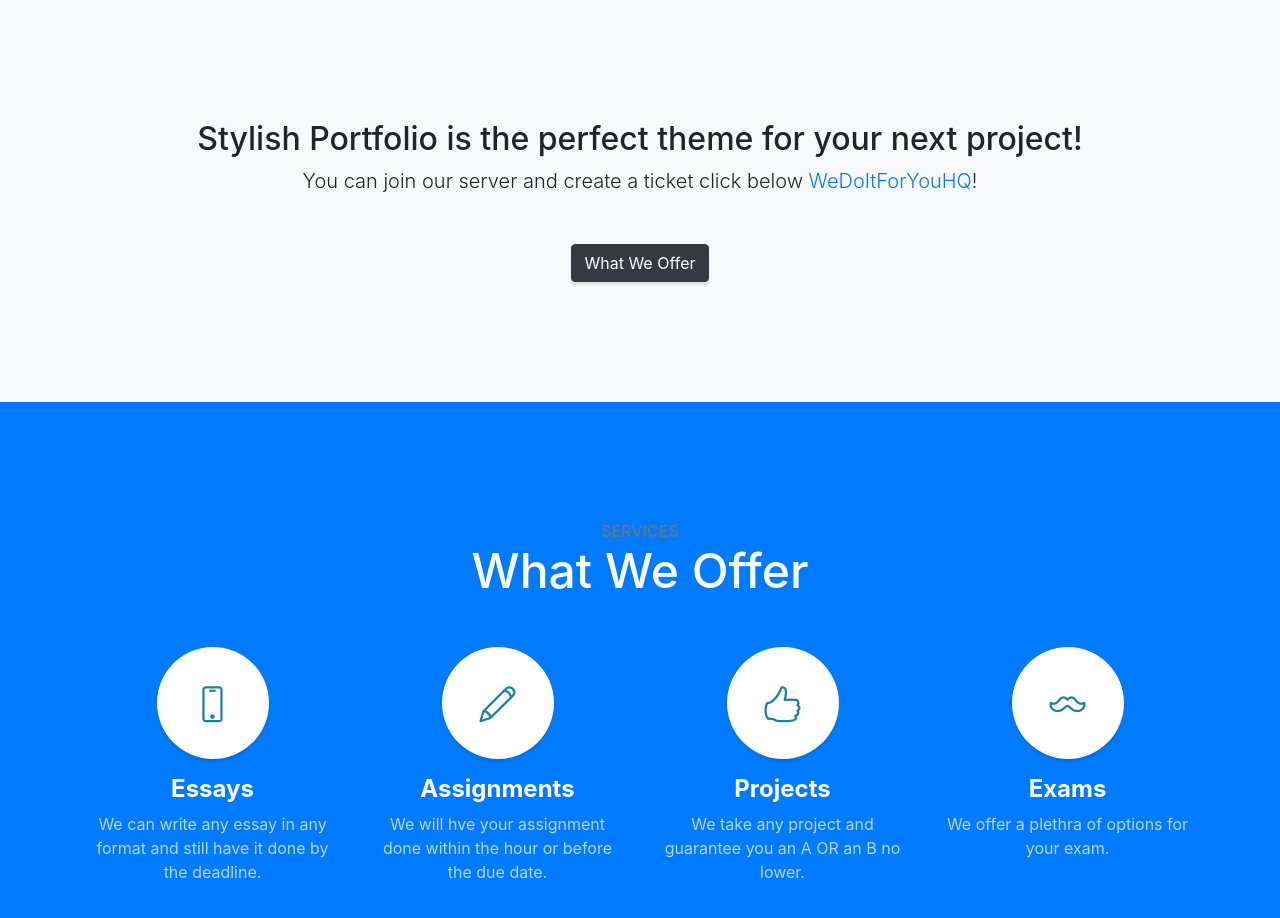
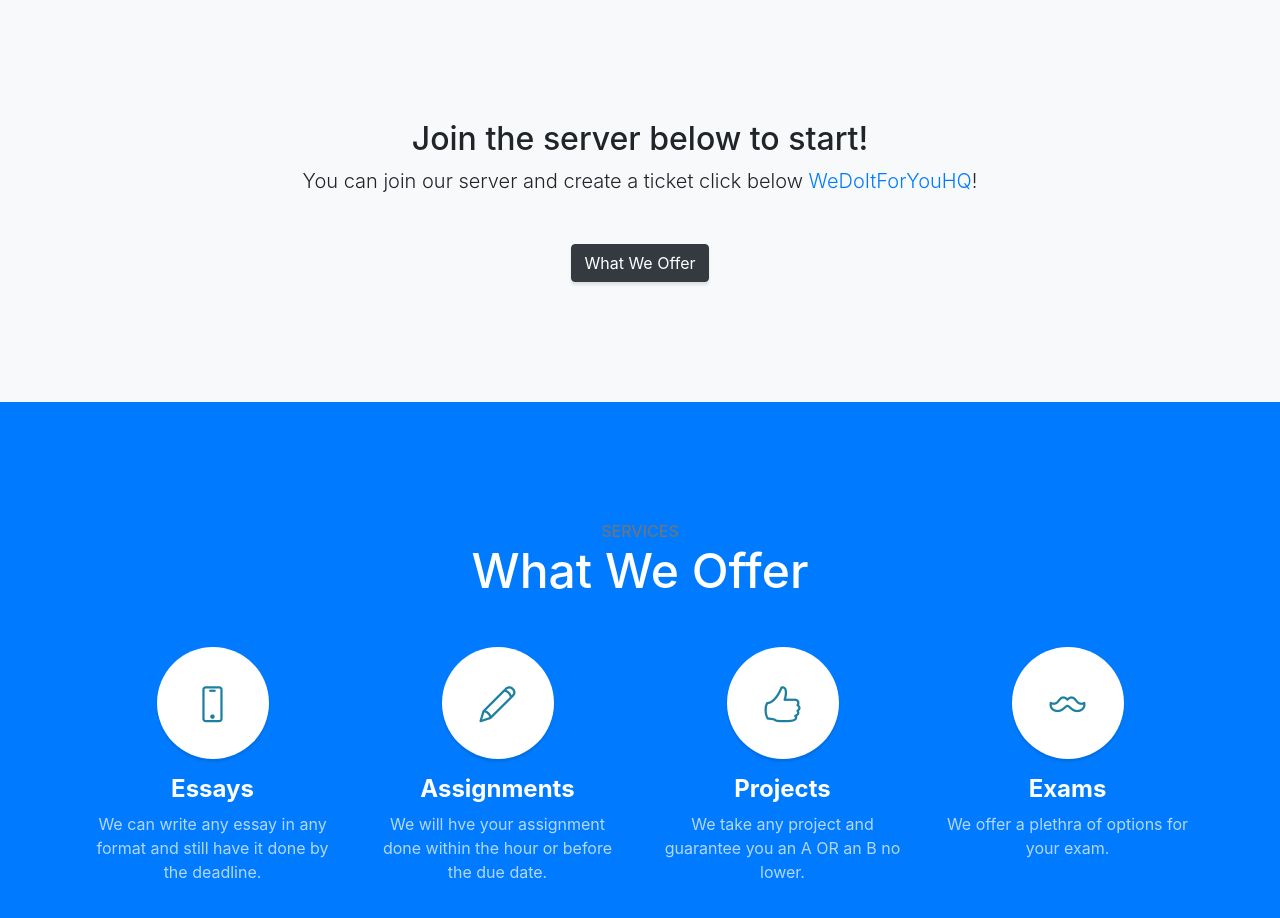
Before and after one commit to prunegfx/prunegfx.github.io, a website with bundled scripts: page index.html in a window 1280 px wide. Shown: the part 800-1718 px from the top of the page. Built offline with nearby package versions, Linux system fonts and the light colour scheme.

Commit message:
Second commit

```diff
--- a/index.html
+++ b/index.html
@@ -8,7 +8,7 @@
   <meta name="description" content="">
   <meta name="author" content="">
 
-  <title>Stylish Portfolio - Start Bootstrap Template</title>
+  <title>We Do It For you</title>
 
   <!-- Bootstrap Core CSS -->
   <link href="vendor/bootstrap/css/bootstrap.min.css" rel="stylesheet">
@@ -68,7 +68,7 @@
     <div class="container text-center">
       <div class="row">
         <div class="col-lg-10 mx-auto">
-          <h2>Stylish Portfolio is the perfect theme for your next project!</h2>
+          <h2>Join the server below to start!</h2>
           <p class="lead mb-5">You can join our server and create a ticket click below
             <a href="https://discord.gg/w9NkrdH">WeDoItForYouHQ</a>!</p>
           <a class="btn btn-dark btn-xl js-scroll-trigger" href="#services">What
```
